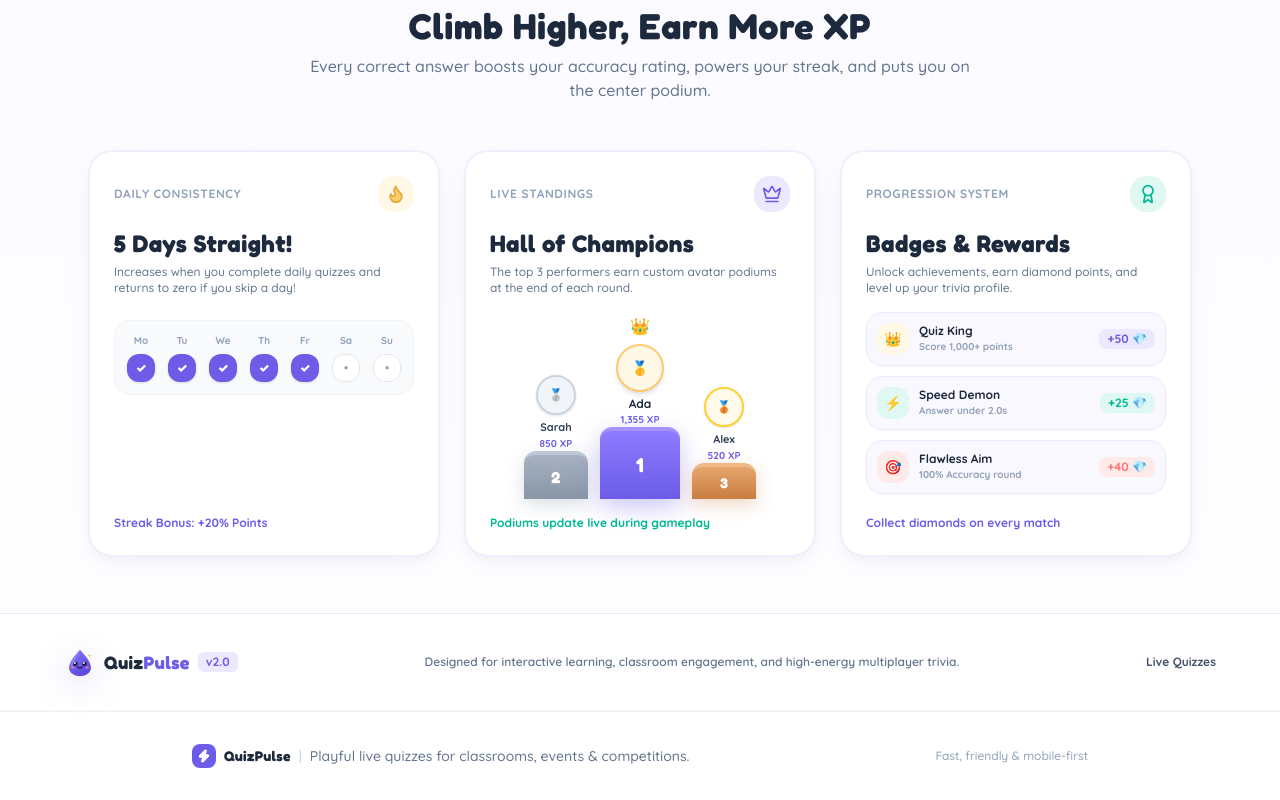
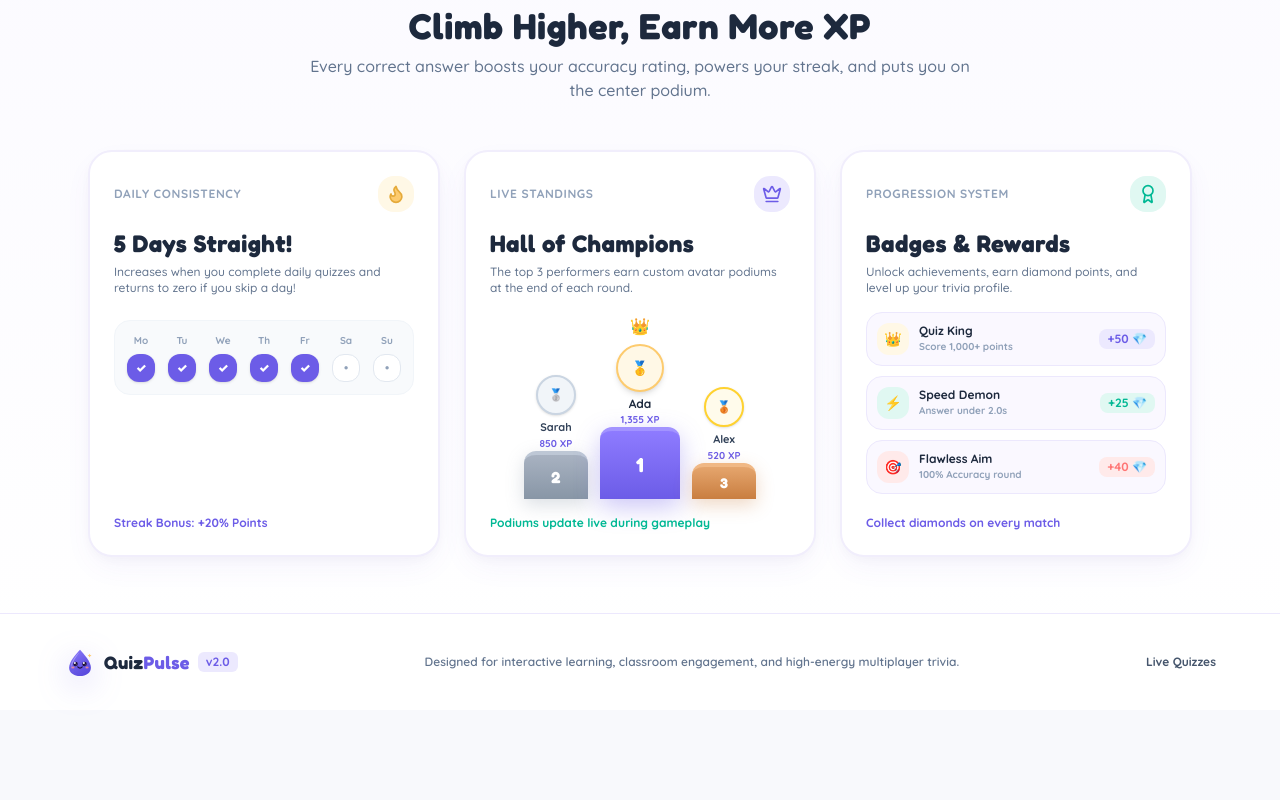
Before and after one commit to Vency916/Quiz-soft, a React (Vite) app: page / in a window 1280 px wide. Shown: the part 1327-2127 px from the top of the page. After the commit the page ends 2037 px from the top, so only its background shows below. Built offline with nearby package versions, Linux system fonts and the light colour scheme; no server answers.

Commit message:
Remove duplicate footer on landing page

```diff
--- a/src/App.jsx
+++ b/src/App.jsx
@@ -32,7 +32,7 @@ function App() {
         <SessionProvider>
         <BrowserRouter>
           <Routes>
-            {/* Participant & Public Flow (With Navbar & Footer) */}
+            {/* Participant & Public Flow */}
             <Route
               path="/"
               element={
@@ -41,7 +41,6 @@ function App() {
                   <main className="flex-1">
                     <LandingPage />
                   </main>
-                  <Footer />
                 </div>
               }
             />
```
